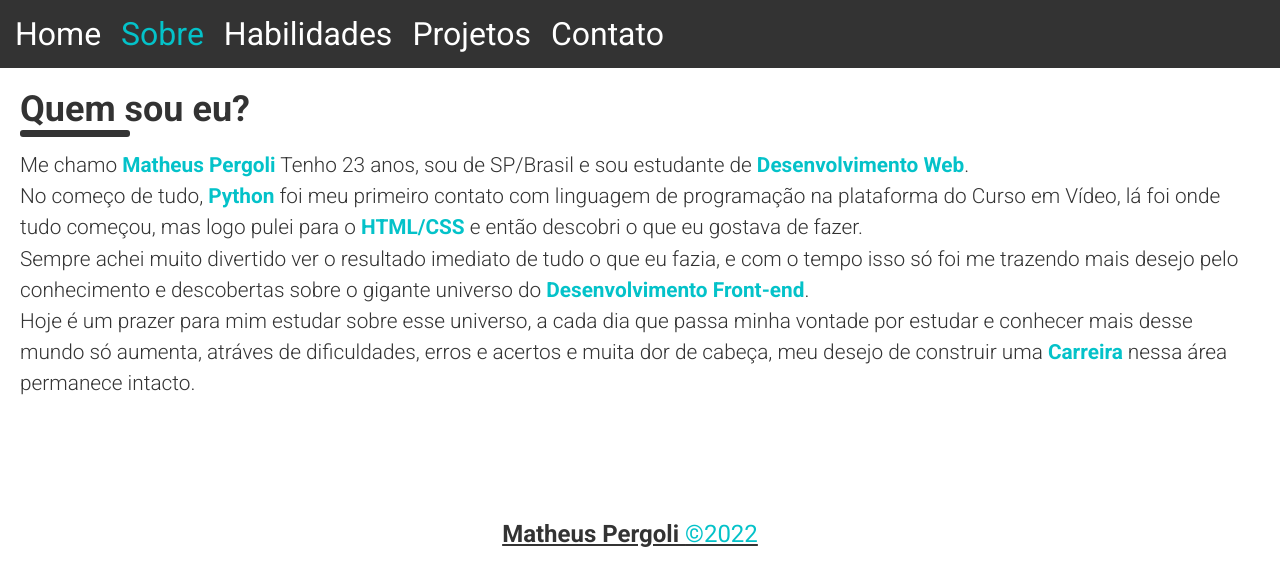
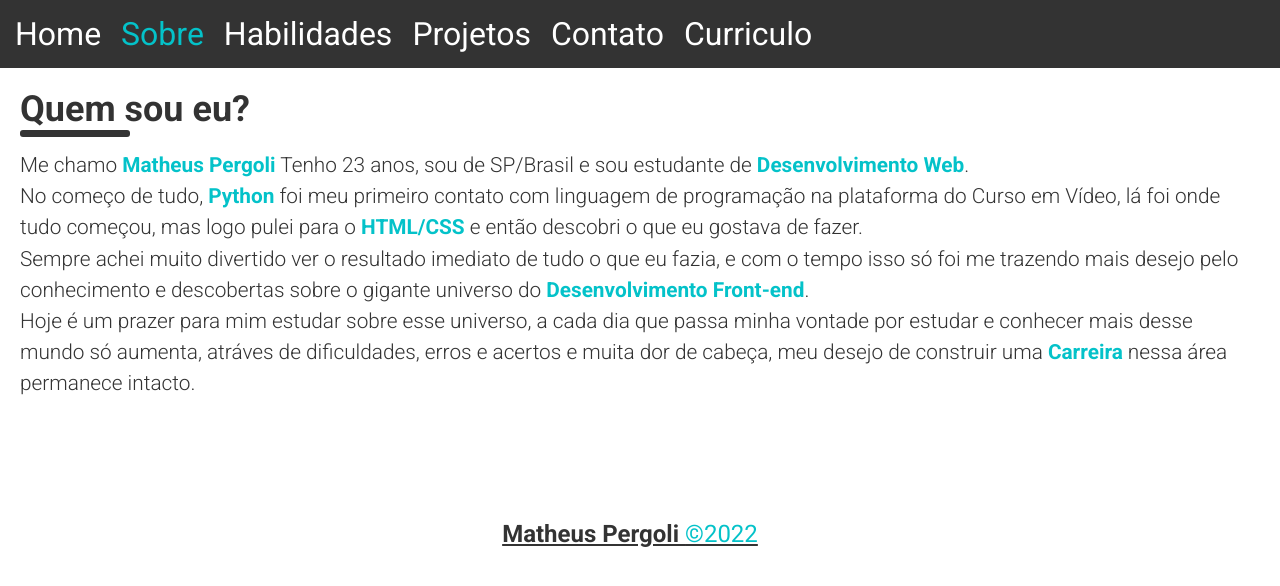
Before and after one commit to matheuspergoli/portfolio, a React (Vite) app: page /sobre in a window 1280 px wide. Shown: the top 586 px of the page. Built offline with nearby package versions, Linux system fonts and the light colour scheme.

Commit message:
Adicionando download de curriculo

```diff
--- a/src/Components/Navbar/Navbar.tsx
+++ b/src/Components/Navbar/Navbar.tsx
@@ -113,6 +113,7 @@ function Navbar() {
         <NavLink to='habilidades'>Habilidades</NavLink>
         <NavLink to='projetos'>Projetos</NavLink>
         <NavLink to='contato'>Contato</NavLink>
+        <a href="../../../curriculo.pdf" download='Curriculo'>Curriculo</a>
       </NavbarContainer>
     </>
   )
```
Also changed, not shown: 2 other files (tests, documents, lock files or other folders).
